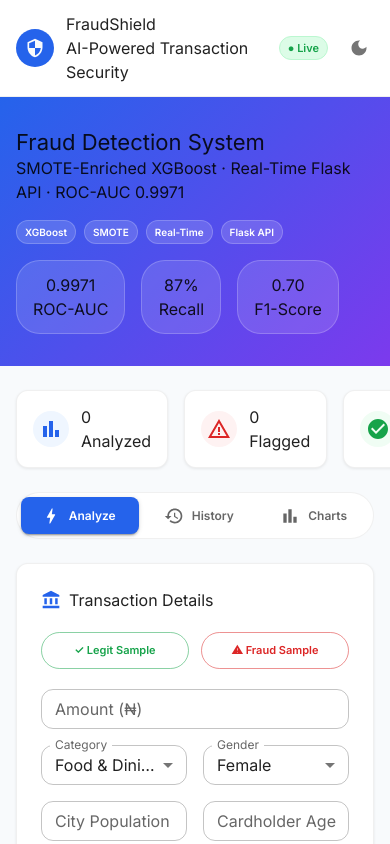
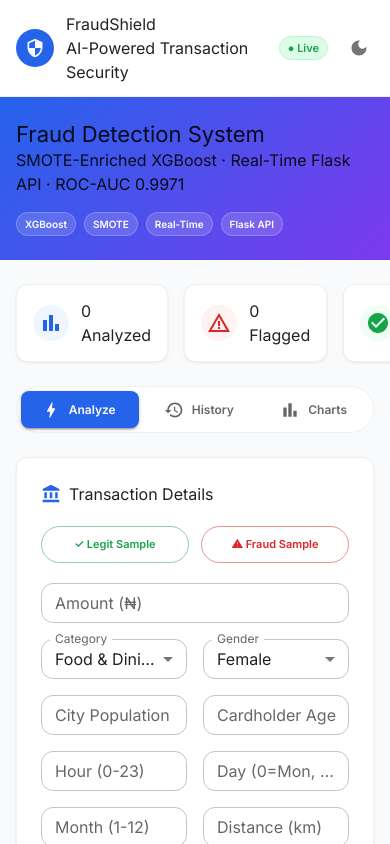
Before and after one commit to lsalamanca054/fraud-detection, a React (Create React App) app in the folder frontend/: page / in a window 390 px wide. Shown: the top 844 px of the page. Built offline with nearby package versions, Linux system fonts and the light colour scheme.

Commit message:
fix mobile layout and hide metrics on mobile

```diff
--- a/frontend/src/App.js
+++ b/frontend/src/App.js
@@ -130,7 +130,8 @@ export default function App() {
   backdropFilter: "blur(12px)",
   borderBottom: dark ? "1px solid rgba(255,255,255,0.06)" : "1px solid rgba(0,0,0,0.06)",
   px: { xs: 2, md: 4 }, py: 1.5,
-          display: "flex", alignItems: "center", justifyContent: "space-between"
+  display: "flex", alignItems: "center", justifyContent: "space-between",
+  overflow: "hidden"
 }}>
           <Box sx={{ display: "flex", alignItems: "center", gap: 1.5 }}>
             <Avatar sx={{ bgcolor: "primary.main", width: 38, height: 38, borderRadius: 2 }}>
@@ -160,8 +161,8 @@ export default function App() {
   background: dark
     ? "linear-gradient(135deg, #1e3a8a 0%, #1e1b4b 100%)"
     : "linear-gradient(135deg, #2563eb 0%, #7c3aed 100%)",
-          px: { xs: 2, md: 6 }, py: { xs: 4, md: 5 },
-          display: "flex", alignItems: "center", justifyContent: "space-between", flexWrap: "wrap", gap: 2
+  px: { xs: 2, md: 6 }, py: { xs: 3, md: 5 },
+  overflow: "hidden"
 }}>
           <Box>
             <Typography variant="h4" fontWeight={800} color="white" sx={{ fontSize: { xs: 22, md: 30 } }}>
@@ -177,7 +178,7 @@ export default function App() {
               ))}
             </Box>
           </Box>
-          <Box sx={{ display: "flex", gap: 2, flexWrap: "wrap" }}>
+          <Box sx={{ display: { xs: "none", md: "flex" }, gap: 2, flexWrap: "wrap" }}>
   {[
     { label: "ROC-AUC", value: "0.9971", icon: <TrendingUpIcon /> },
     { label: "Recall", value: "87%", icon: <ShieldIcon /> },
```
Lines whose indentation alone changed are shown as unchanged.
